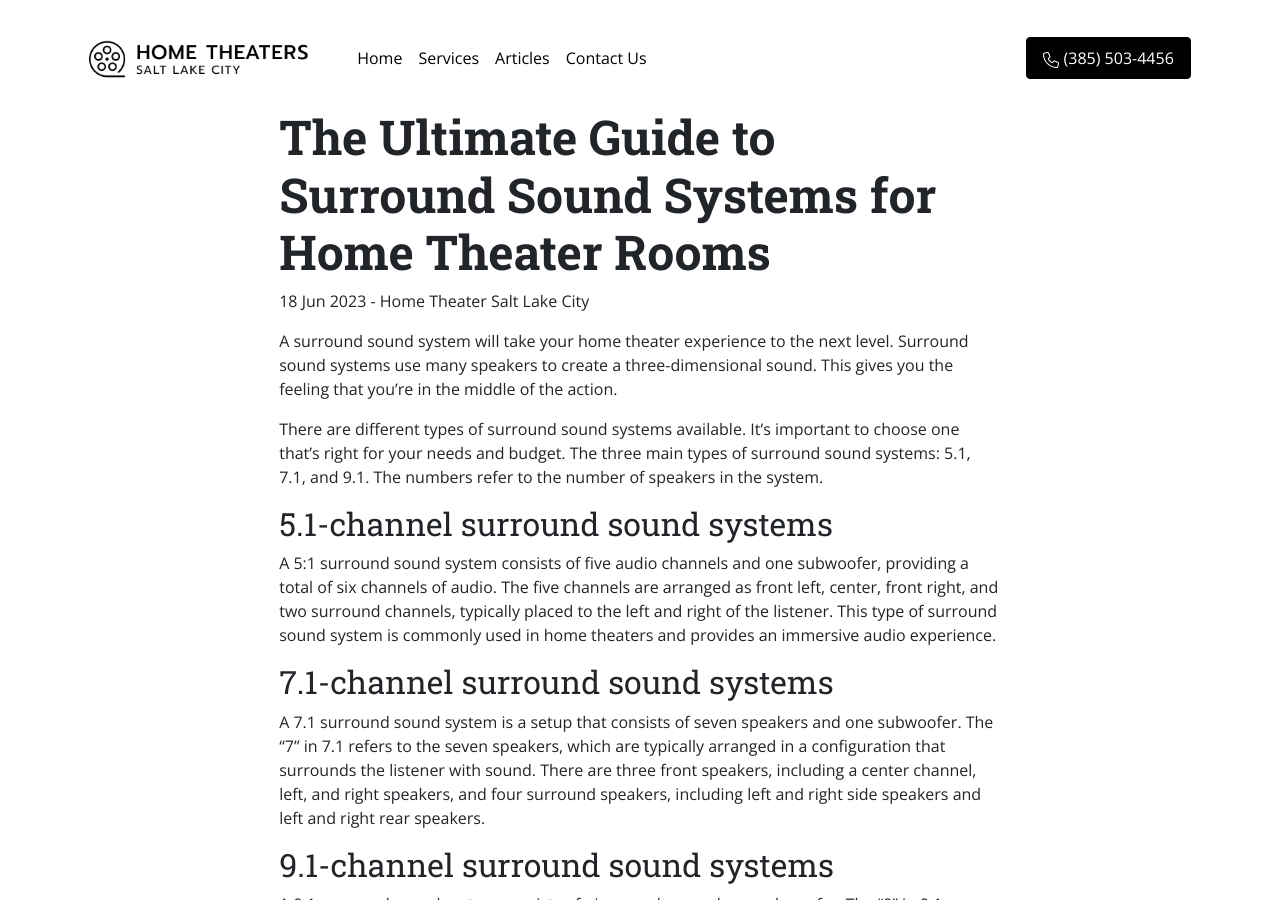
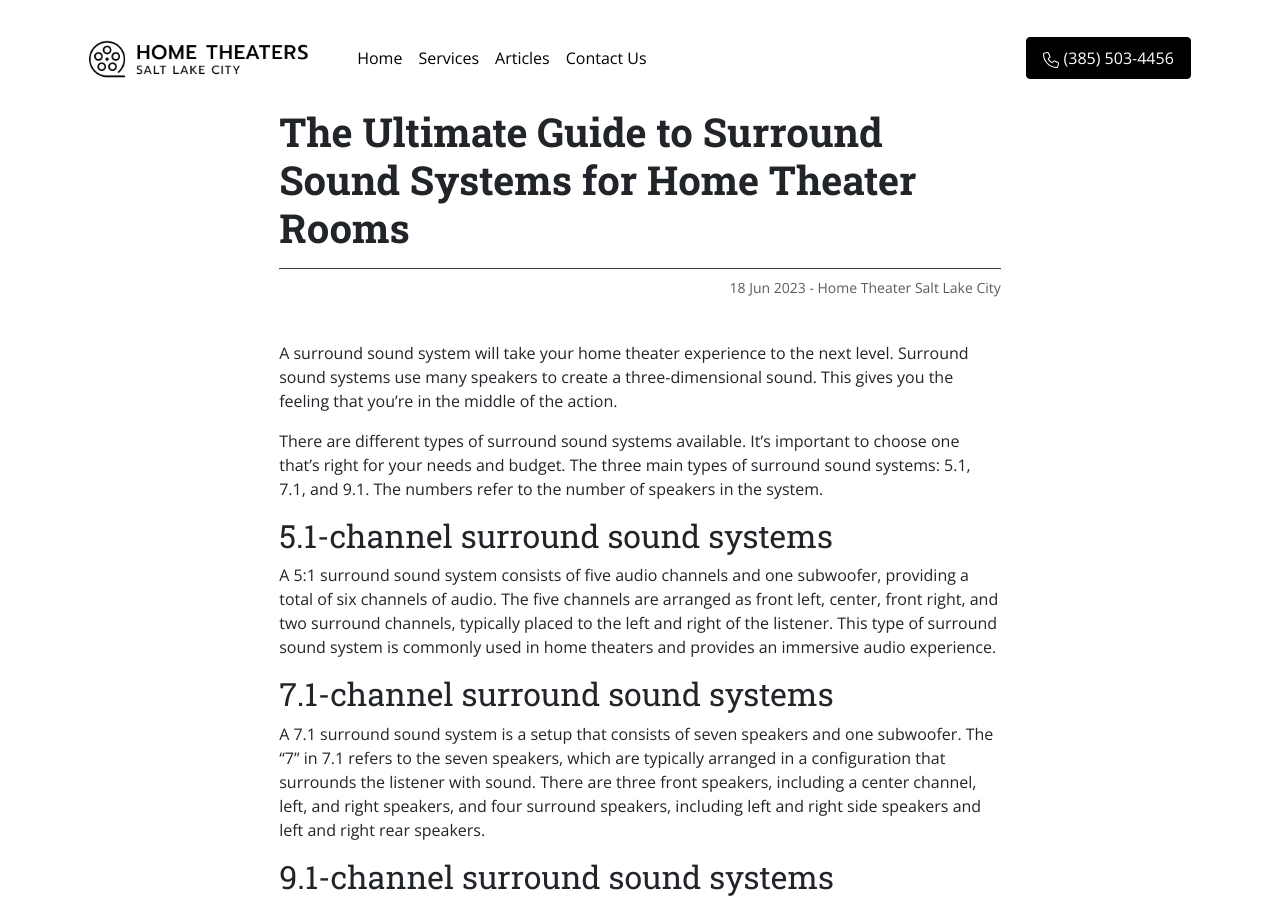
Before and after one commit to naccrat/home-theater-slc, a Jekyll site: the page built from _posts/2023-06-18-the-ultimate-guide-to-surround-sound-systems-for-home-theater-rooms.md, in a window 1280 px wide and 900 px high. Built offline with Jekyll 4.4.1, drawn with Linux system fonts in a browser that asks for light colours.

Commit message:
schema update

```diff
--- a/_config.yml
+++ b/_config.yml
@@ -55,7 +55,7 @@ form:
 # Local Business Schema
 schema:
   # name: Same as title above
-  image: ""
+  image: "https://www.hometheatersaltlakecity.com/img/logo-home-theater-slc.png"
   # telephone: Same as phone above
   priceRange: "$$"
   address:
--- a/_layouts/post.html
+++ b/_layouts/post.html
@@ -1,15 +1,15 @@
 ---
 layout: page
 ---
-<div class="py-vh-5 w-100 overflow-hidden" id="services">
+<div class="py-vh-5 w-100 overflow-hidden">
   <div class="container">
-    <div class="row d-flex justify-content-center">
-      <div class="col-12 col-lg-10 col-xl-8 border-bottom border-dark pb-5 mb-5">
-        <h1 class="display-5 fw-bold ">{{ page.title }}</h1>
-        <p>{{ page.date | date_to_string }} - {{ page.author }}</p>
-
+    <div class="row">
+      <div class="col-12 col-lg-10 offset-lg-1 col-xl-8 offset-xl-2">
+        <h1 class="fw-bold border-bottom border-dark pb-3">{{ page.title }}</h1>
+        <p class="text-muted small text-end">{{ page.date | date_to_string }} - {{ page.author }}</p>
+      </div>
+      <div class="col-12 col-lg-10 offset-lg-1 col-xl-8 offset-xl-2 py-vh-2">
         {{ content }}
-
       </div>
     </div>
   </div>
```
Also changed, not shown: 4 other files.
